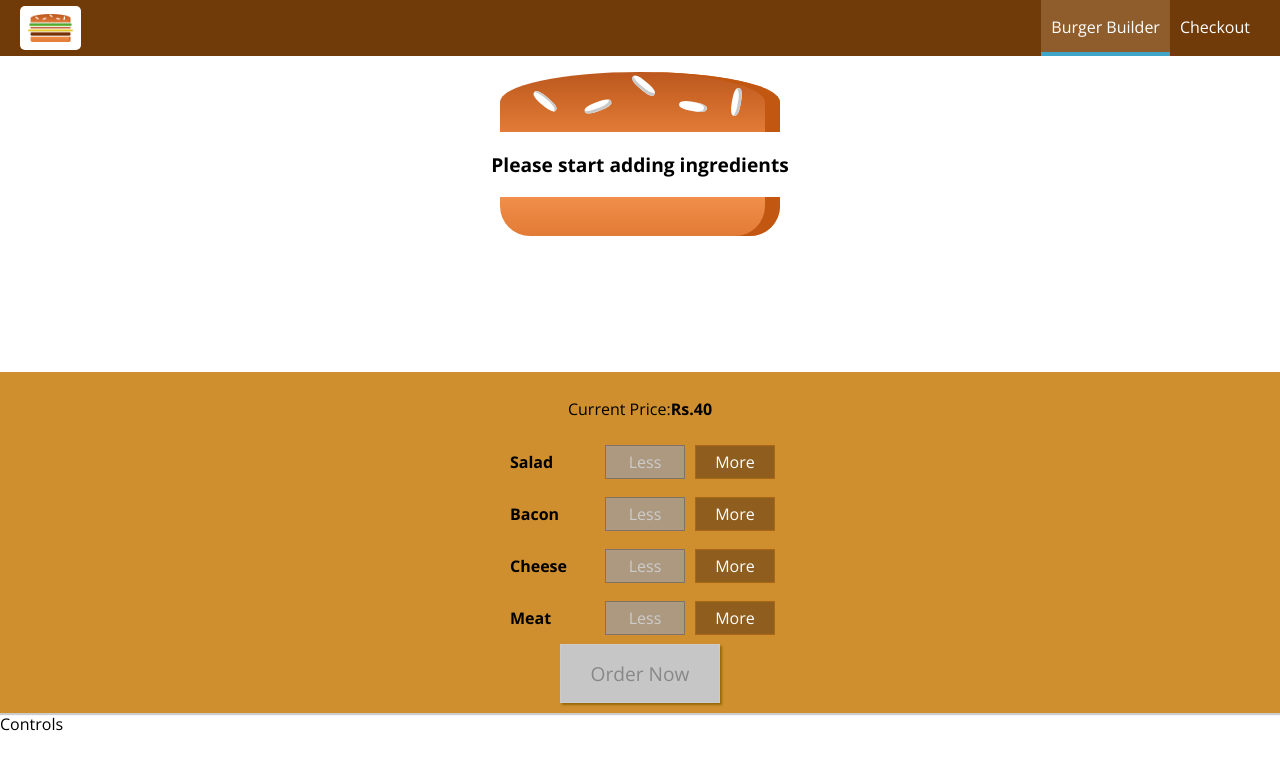
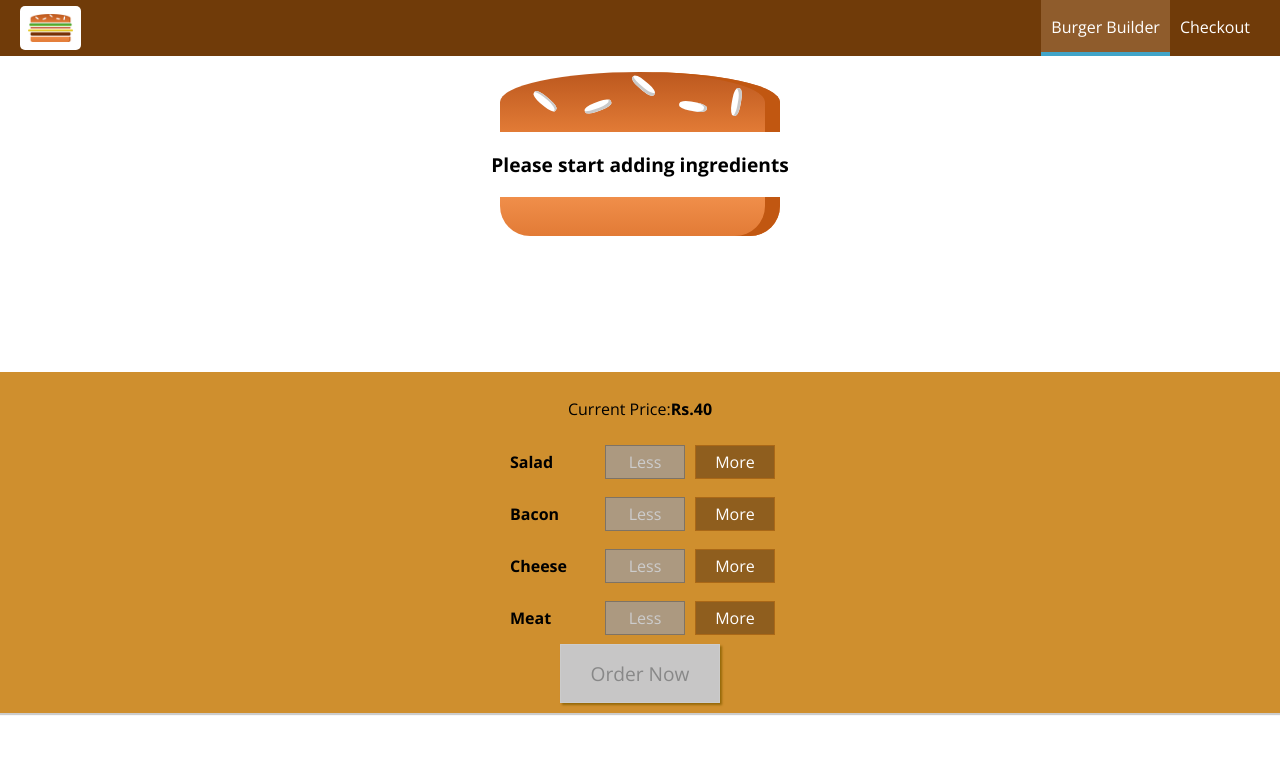
Before and after one commit to kgkushagra/burger-builder, a React (Create React App) app: page / in a window 1280 px wide. Shown: the top 770 px of the page. Built offline with nearby package versions, Linux system fonts and the light colour scheme.

Commit message:
removed 'controls' placeholder text

```diff
--- a/src/containers/BurgerBuilder/BurgerBuilder.js
+++ b/src/containers/BurgerBuilder/BurgerBuilder.js
@@ -107,7 +107,7 @@ class BurgerBuilder extends Component{
                     price={this.state.totalPrice}
                     ordered={this.purchaseHandler}
                     />
-                <div>Controls</div>
+                {/* <div>Controls</div> */}
             </Aux>
         );
     }
```
